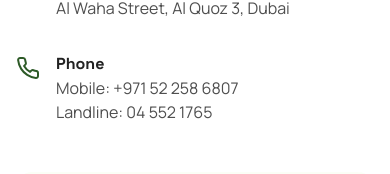
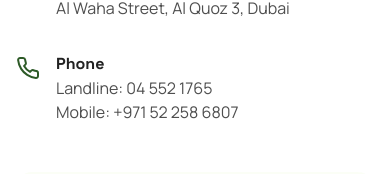
Before and after one commit to cwodnveobm/pastel-bite-traders, a React (Vite) app: page /contact in a window 390 px wide. Shown: the part 556-730 px from the top of the page. Built offline with nearby package versions, Linux system fonts and the light colour scheme.

Commit message:
Rename phone number labels
Reordered the phone number labels in the Contact Information section to "Landline" and "Mobile".

```diff
--- a/src/pages/Contact.tsx
+++ b/src/pages/Contact.tsx
@@ -115,8 +115,8 @@ const Contact = () => {
                 <div>
                   <h3 className="font-spaceGrotesk font-bold text-rabee-black">Phone</h3>
                   <p className="font-manrope text-rabee-black/80">
-                    Mobile: +971 52 258 6807<br />
-                    Landline: 04 552 1765
+                    Landline: 04 552 1765<br />
+                    Mobile: +971 52 258 6807
                   </p>
                 </div>
               </div>
```
